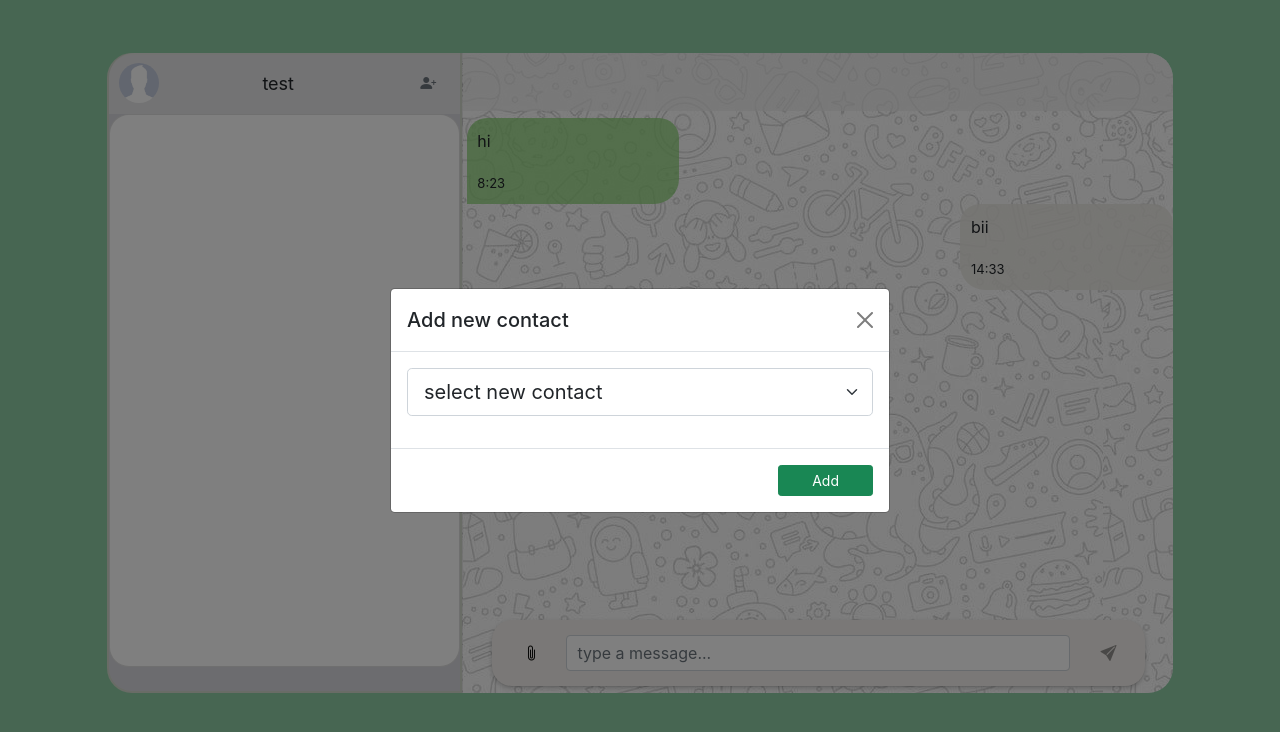
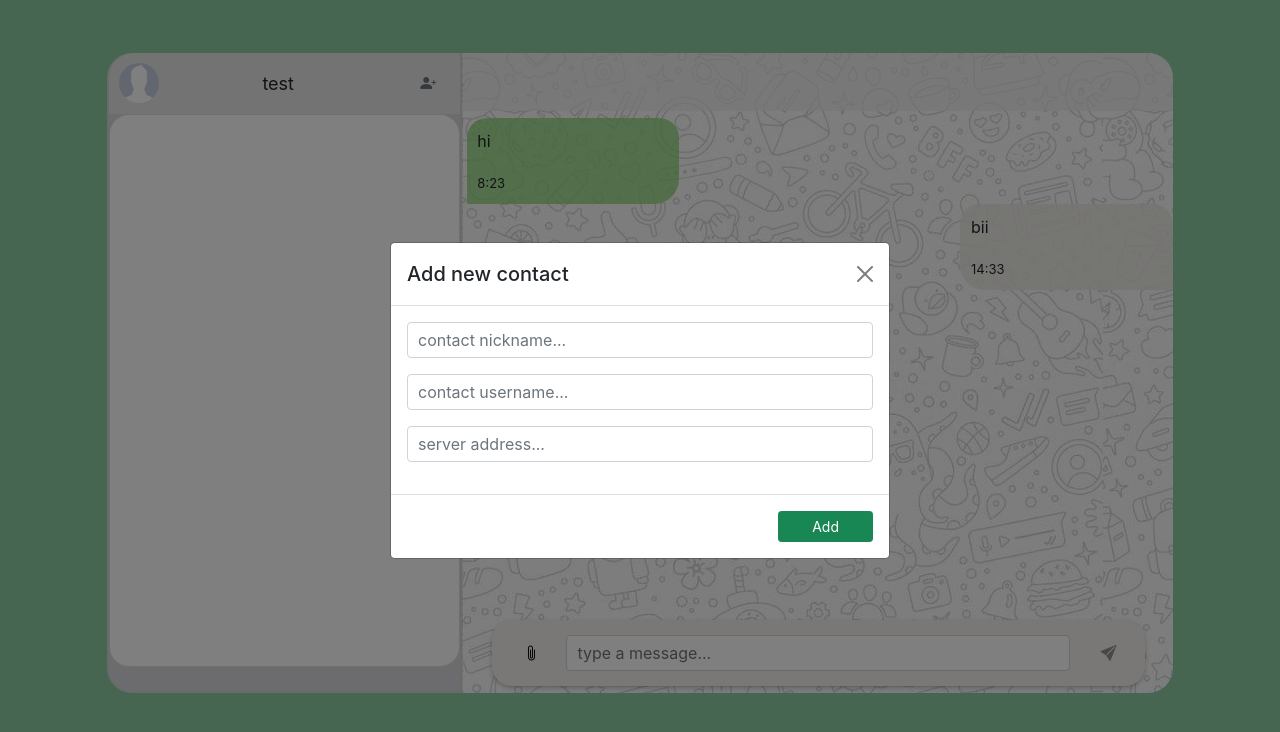
Before and after one commit to danielkarl888/WAppBIU, a React (Create React App) app: page /chat in a window 1280 px wide. Both pictures are taken after a click on the button 422 px from the left and 83 px from the top of the page. Shown: the top 732 px of the page. Built offline with nearby package versions, Linux system fonts and the light colour scheme.

Commit message:
new add contact modal

```diff
--- a/src/ChatView/Left/AddNewContact.js
+++ b/src/ChatView/Left/AddNewContact.js
@@ -20,6 +20,8 @@ function AddNewContact({ conversationsActiveUser, setConversationsActiveUser })
 
     const [newConversation, setNewConversation] = useState({
         username: "",
+        id:"",
+        server:"",
         messages: [{ src: "", type: "", context: "", time: "" }]
     });
 
@@ -40,22 +42,26 @@ function AddNewContact({ conversationsActiveUser, setConversationsActiveUser })
 
             </div>
             <div class="modal-body">
-            <select
-            onChange={handleAddChange}
-                class="form-select form-select-lg mb-3" aria-label=".form-select-lg example">
-                <option value="select new contact" selected >select new contact</option>
+            <div class="input-group mb-3">
+            <input
+            value={newConversation.username}
+            autoComplete="off"
+            className="form-control  textarea" rows="1" id="comment" placeholder="contact nickname..."></input>
+            </div>
 
-                {userList.map((value, index) => {
+            <div class="input-group mb-3">
+            <input
+            value={newConversation.id}
+            autoComplete="off"
+            className="form-control  textarea" rows="1" id="comment" placeholder="contact username..."></input>
+            </div>
 
-                    if (activeUser.userName != value.userName && !(userNamesConver.includes(value.userName))) {
-
-                        return <option>
-                            <li key={index}>{value.userName}</li></option>
-                    }
-                })}
-
-            </select>
-
+            <div class="input-group mb-3">
+            <input
+            value={newConversation.server}
+            autoComplete="off"
+            className="form-control  textarea" rows="1" id="comment" placeholder="server address..."></input>
+            </div>
             </div>
             <div class="modal-footer">
             <button type="button" onClick={handleAdd} className="btn btn-success btn-sm addBut" data-dismiss="modal" style={{ width: "20%" }}>Add</button>
```
